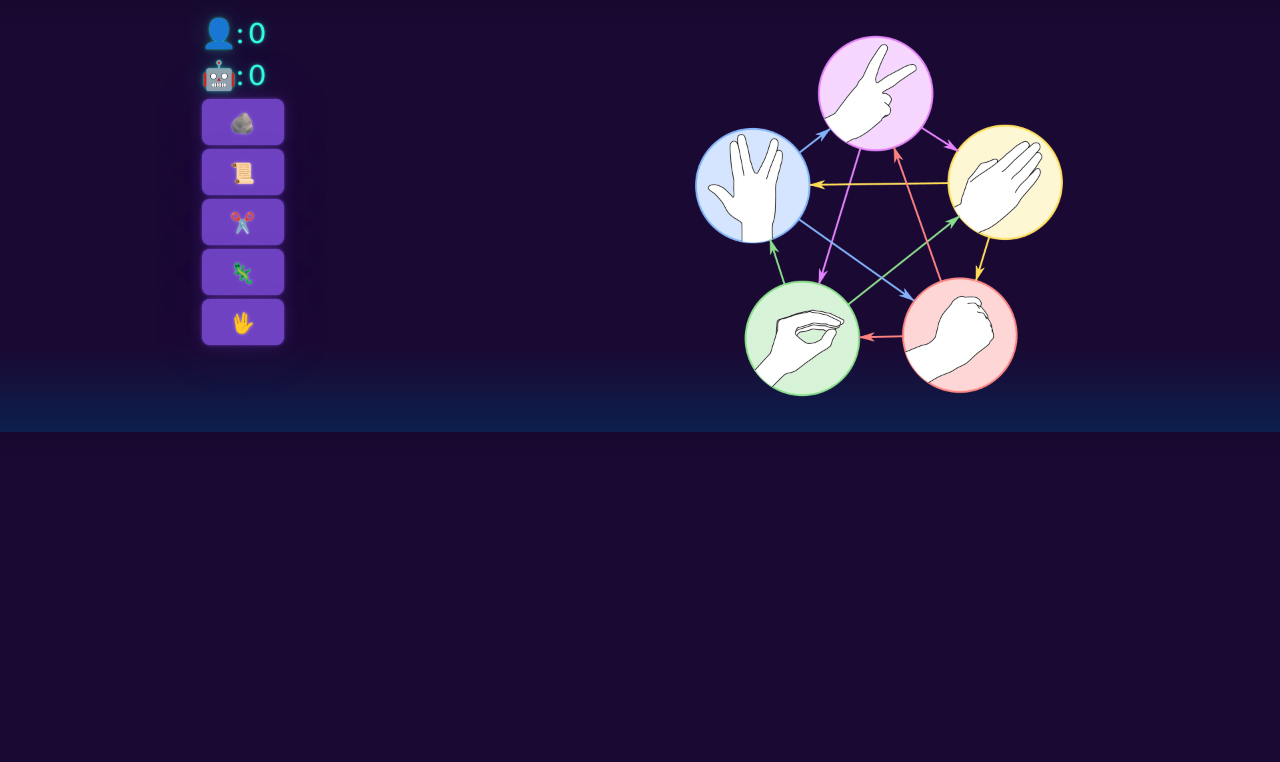
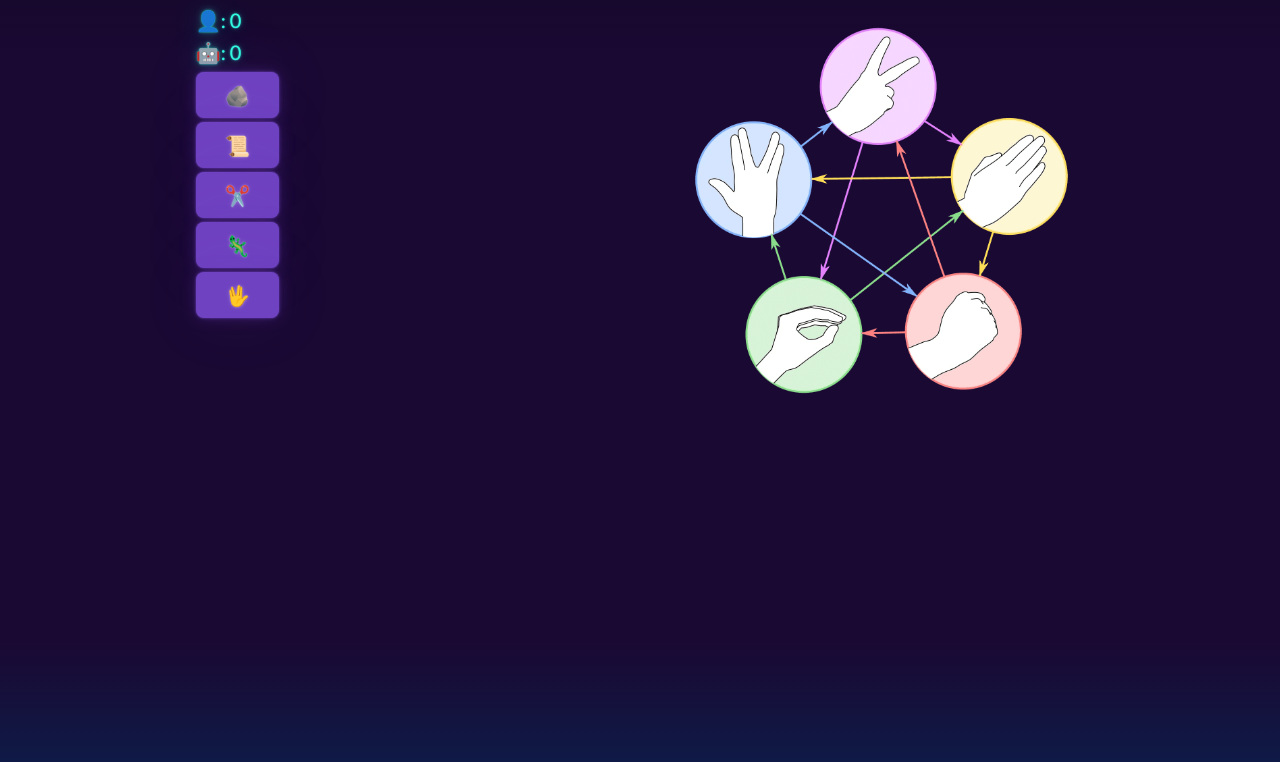
Before and after one commit to metalpoch/piedra-papel-tijera-lagarto-spock, a React (Vite) app: page / in a window 1280 px wide. Shown: the top 762 px of the page. Built offline with nearby package versions, Linux system fonts and the light colour scheme.

Commit message:
style: se mejoro el background

```diff
--- a/src/App.jsx
+++ b/src/App.jsx
@@ -43,11 +43,11 @@ function App() {
   }, [data]);
 
   return (
-    <div className="App h-100 p-3">
+    <div className="App p-2" style={{ minHeight: "100vh" }}>
       <div className="row justify-content-around">
         <div className="col-3 col-md-1">
-          <h3>👤: {scoreUser}</h3>
-          <h3>🤖: {scorePc}</h3>
+          <h5>👤: {scoreUser}</h5>
+          <h5>🤖: {scorePc}</h5>
           <div className="d-grid gap-1">
             {Object.keys(HANDS).map((item) => (
               <button
```
